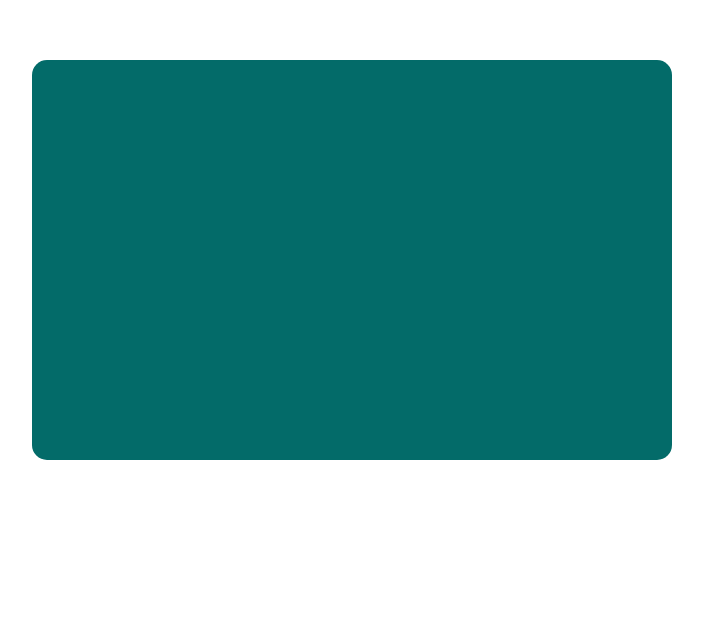
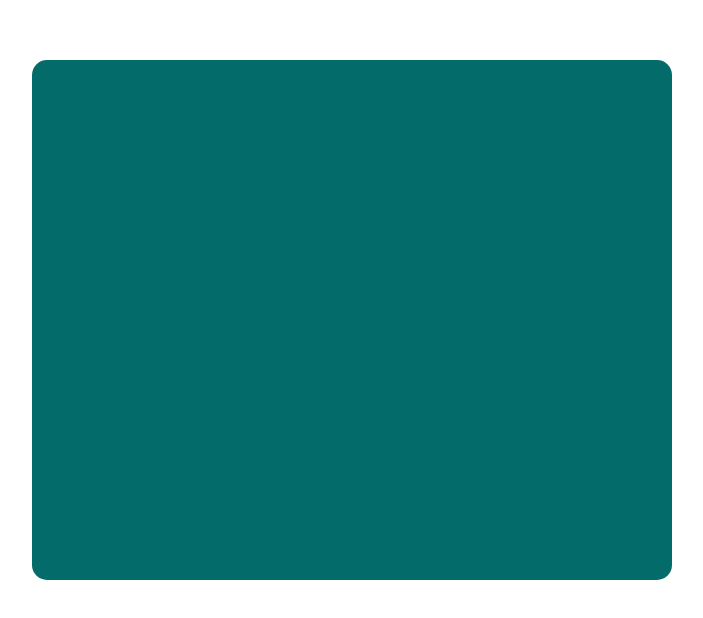
Before and after one commit to jephillips/lilquizzer, a website: page client/components/quizmanager/quizmanager.html in a window 1280 px wide. Shown: the part 140-758 px from the top of the page, without its empty margins (288-991 px from the left). Drawn offline with Linux system fonts and the light colour scheme.

Commit message:
Fixed overflow issue

```diff
--- a/client/components/quizmanager/quizmanager.css
+++ b/client/components/quizmanager/quizmanager.css
@@ -4,8 +4,9 @@
     position: absolute;
     top: 25%;
     right: 25%;
-    bottom: 25%;
+    bottom: 10%;
     left: 25%;
+    overflow: auto;
 
     border-radius: 15px;
 }
```
